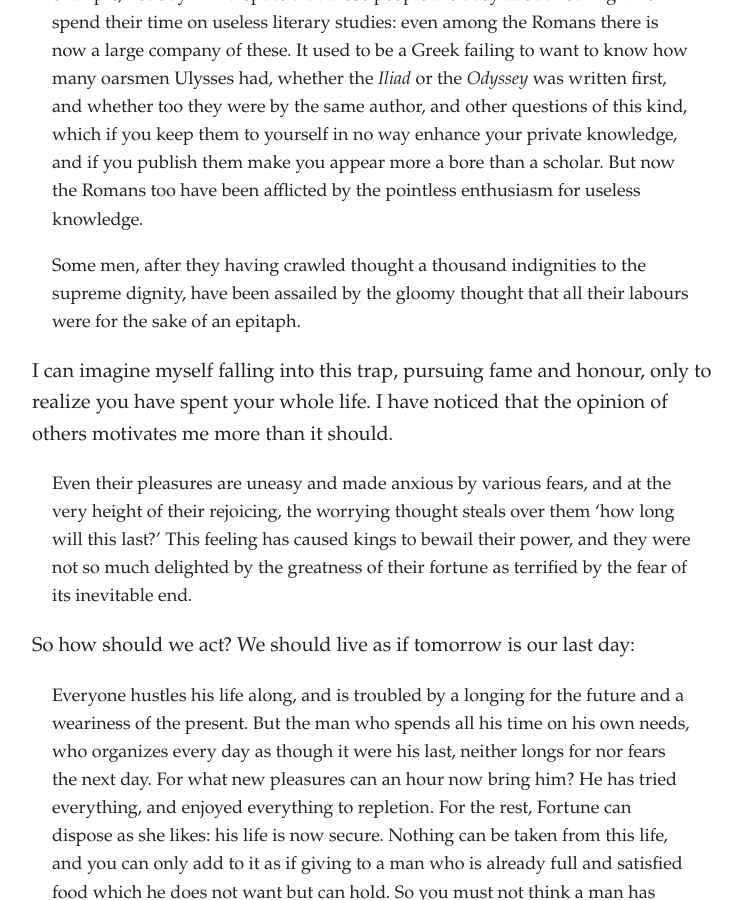
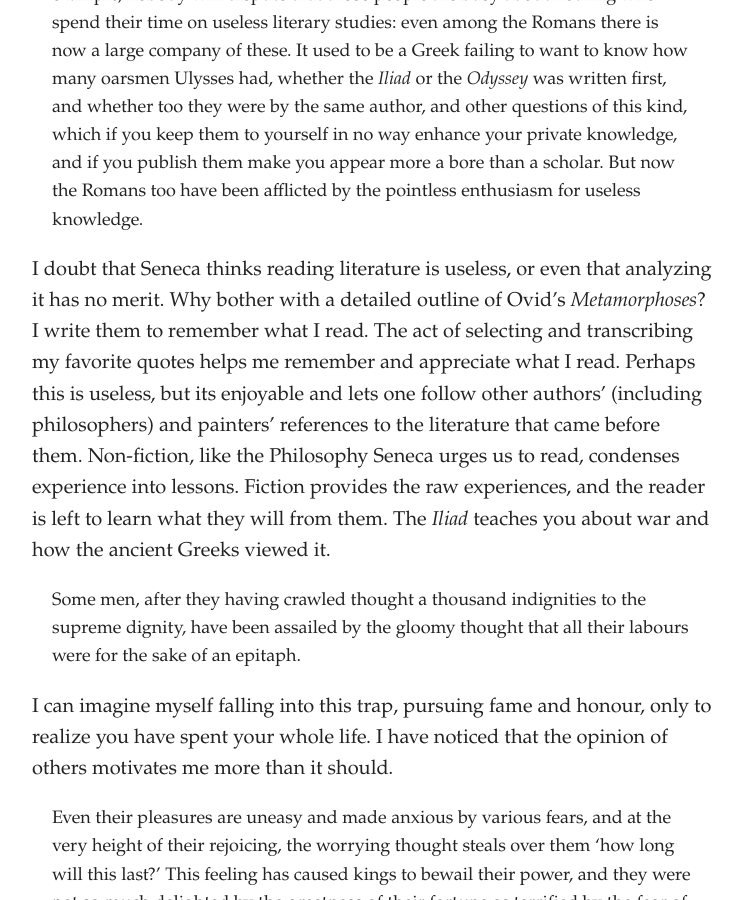
Before and after one commit to artsandmetaphysics/goodlifeodyssey, a Jekyll site: the page built from _documents/seneca.md, in a window 1280 px wide and 900 px high, scrolled down 1734 px. Shown: the whole window, without its empty margins (268-1010 px from the left). Built offline with Jekyll 4.4.1, drawn with Linux system fonts in a browser that asks for light colours.

Commit message:
Add content

```diff
--- a/_documents/seneca.md
+++ b/_documents/seneca.md
@@ -48,6 +48,8 @@ Seneca believes many activities are wasteful, as demonstrated by some of my favo
 <p>They are not at leisure whose pleasures involve a serious commitment. For example, nobody will dispute that those people are busy about nothing who spend their time on useless literary studies: even among the Romans there is now a large company of these. It used to be a Greek failing to want to know how many oarsmen Ulysses had, whether the <em>Iliad</em> or the <em>Odyssey</em> was written first, and whether too they were by the same author, and other questions of this kind, which if you keep them to yourself in no way enhance your private knowledge, and if you publish them make you appear more a bore than a scholar. But now the Romans too have been afflicted by the pointless enthusiasm for useless knowledge.</p>
 </blockquote>
 
+I doubt that Seneca thinks reading literature is useless, or even that analyzing it has no merit.  Why bother with a detailed outline of Ovid’s _Metamorphoses_? I write them to remember what I read. The act of selecting and transcribing my favorite quotes helps me remember and appreciate what I read. Perhaps this is useless, but its enjoyable and lets one follow other authors’ (including philosophers) and painters’ references to the literature that came before them. Non-fiction, like the Philosophy Seneca urges us to read, condenses experience into lessons. Fiction provides the raw experiences, and the reader is left to learn what they will from them. The _Iliad_ teaches you about war and how the ancient Greeks viewed it.
+
 <blockquote>
 <p>Some men, after they having crawled thought a thousand indignities to the supreme dignity, have been assailed by the gloomy thought that all their labours were for the sake of an epitaph.</p>
 </blockquote>
```
Also changed, not shown: documents/seneca.md (+2 -0 lines).
